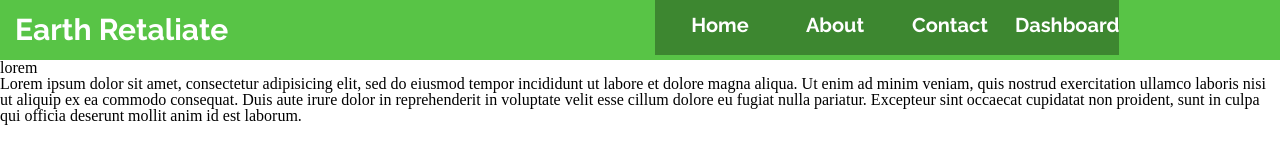
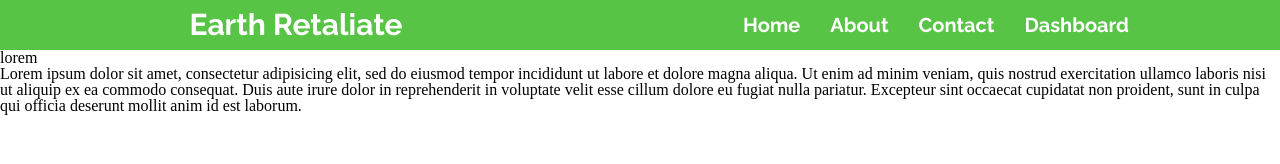
Before and after one commit to anchorboat/mockups, a plain HTML site: page Landingpage-2/index.html in a window 1280 px wide. Drawn offline with Linux system fonts and the light colour scheme.

Commit message:
Made the navigatin bar

```diff
--- a/Landingpage-2/css/style.css
+++ b/Landingpage-2/css/style.css
@@ -11,41 +11,42 @@ body,html{
 }
 
 .header{
-  display: block;
+  display: flex;
+  flex-flow: row wrap;
+  justify-content: space-around;
+
+
+  min-height: 10px;
+  max-height: 60px;
   background: #58c446;
-  width: 100%;
-  min-height: 60px;
-  max-height: 70px;
   font-family: "Raleway", sans-serif;
   font-weight: bold;
   color: #FFF;
+  text-align: center;
   font-size: 30px;
 }
 
 .header .brand{
-  display: block;
-  float: left;
-  padding: 15px 0 0 15px;
-  width: 50%;
-  max-width: 50%;
+  padding: 10px;
+  width: 300px;
+  text-align: center;
 }
 
-.header .nav-bar{
+.navigation{
+  list-style: none;
+  display: flex;
+  flex-flow: row wrap;
+  justify-content: flex-end;
   font-size: 20px;
-  display: block;
-  float: left;
-  height: 40px;
 }
 
-.header .nav-bar li{
-  float: left;
-  text-align: center;
-  padding: 15px 0 0 15px;
-  min-width: 100px;
-  min-height: 40px;
-  background: #3D8730;
+.navigation a{
+  text-decoration: none;
+  display: block;
+  padding: 15px;
+  color: #FFF;
 }
-.header .nav-bar li:hover{
-  cursor: pointer;
-  border-radius: 50px;
+
+.navigation a:hover{
+  background: #51B541;
 }
--- a/Landingpage-2/index.html
+++ b/Landingpage-2/index.html
@@ -9,14 +9,12 @@
   <body>
     <div class="header">
       <div class="brand">Earth Retaliate</div>
-      <div class="nav-bar">
-        <ul>
-          <li>Home</li>
-          <li>About</li>
-          <li>Contact</li>
-          <li>Dashboard</li>
-        </ul>
-      </div>
+      <ul class="navigation">
+        <li><a href="#">Home</a></li>
+        <li><a href="#">About</a></li>
+        <li><a href="#">Contact</a></li>
+        <li><a href="#">Dashboard</a></li>
+      </ul>
     </div>
     <div class="jumbotron">
       <h1>lorem</h1>
```
